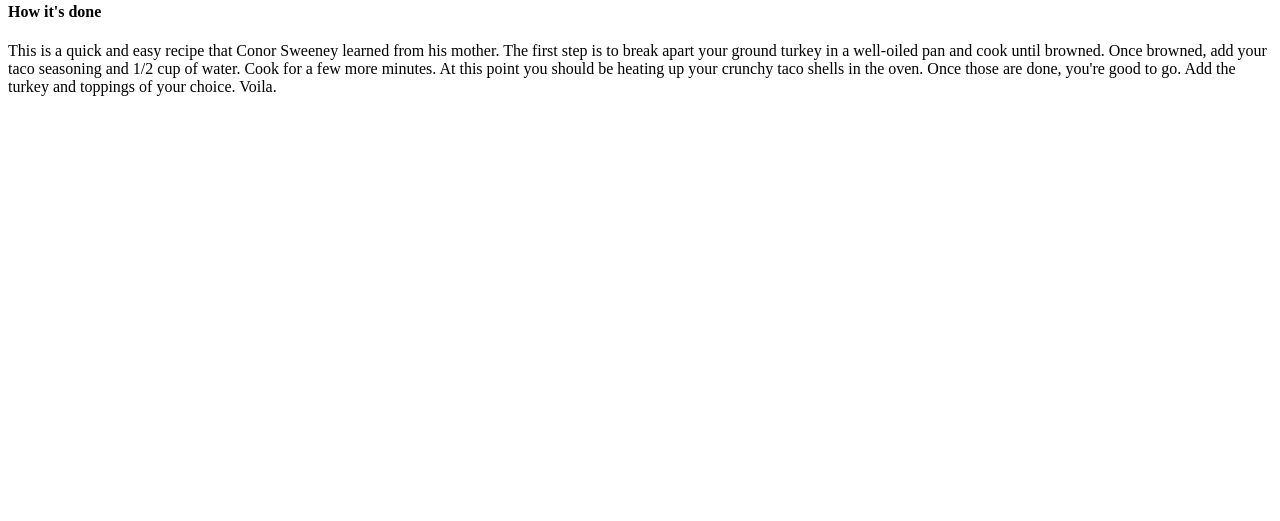
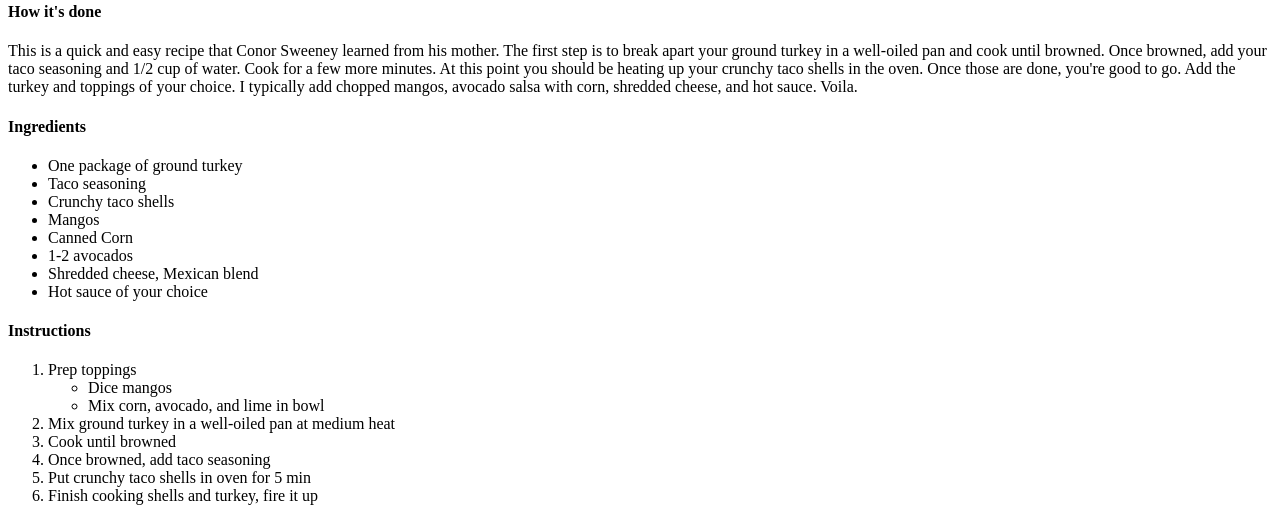
Before and after one commit to lpsweeney1861/odin-recipes, a plain HTML site: page recipes/tacos.html in a window 1280 px wide. Shown: the part 402-923 px from the top of the page. Before the commit the page ends 800 px from the top, so only its background shows below. Drawn offline with Linux system fonts and the light colour scheme.

Commit message:
Add ingredients, instructions, and fix boilerplate

```diff
--- a/recipes/tacos.html
+++ b/recipes/tacos.html
@@ -1,11 +1,42 @@
 <!DOCTYPE html>
 <html lang="en">
+    <head>
+        <meta charset="utf-8">
+        <title>Sweeney's Famous Turkey Taco Recipe</title>
+    </head>
+    <body>
         <h1>Sweeney's Famous Turkey Tacos</h1>
         <img src="https://www.gonnawantseconds.com/wp-content/uploads/2018/06/Turkey-Tacos-7-650x450.jpg" alt="finished tacos">
         <h4>How it's done</h4>
         <p>This is a quick and easy recipe that Conor Sweeney learned from his mother. The first step is to break apart your ground turkey in a
         well-oiled pan and cook until browned. Once browned, add your taco seasoning and 1/2 cup of water. Cook for a few more minutes.
         At this point you should be heating up your crunchy taco shells in the oven. Once those are done, you're good to go. Add the turkey
-    and toppings of your choice. Voila.
+        and toppings of your choice. I typically add chopped mangos, avocado salsa with corn, shredded cheese, and hot sauce. Voila.
         </p>
+        <h4>Ingredients</h4>
+        <ul>
+            <li>One package of ground turkey</li>
+            <li>Taco seasoning</li>
+            <li>Crunchy taco shells</li>
+            <li>Mangos</li>
+            <li>Canned Corn</li>
+            <li>1-2 avocados</li>
+            <li>Shredded cheese, Mexican blend</li>
+         <li>Hot sauce of your choice</li>
+        </ul>
+        <h4>Instructions</h4>
+        <ol>
+            <li>Prep toppings<ul>
+                <li>Dice mangos</li>
+                <li>Mix corn, avocado, and lime in bowl</li>
+            </ul></li>
+            <li>Mix ground turkey in a well-oiled pan at medium heat</li>
+            <li>Cook until browned</li>
+            <li>Once browned, add taco seasoning</li>
+            <li>Put crunchy taco shells in oven for 5 min</li>
+            <li>Finish cooking shells and turkey, fire it up</li>
+        </ol>
+
+    </body>
+
 </html>
```
Lines whose indentation alone changed are shown as unchanged.
